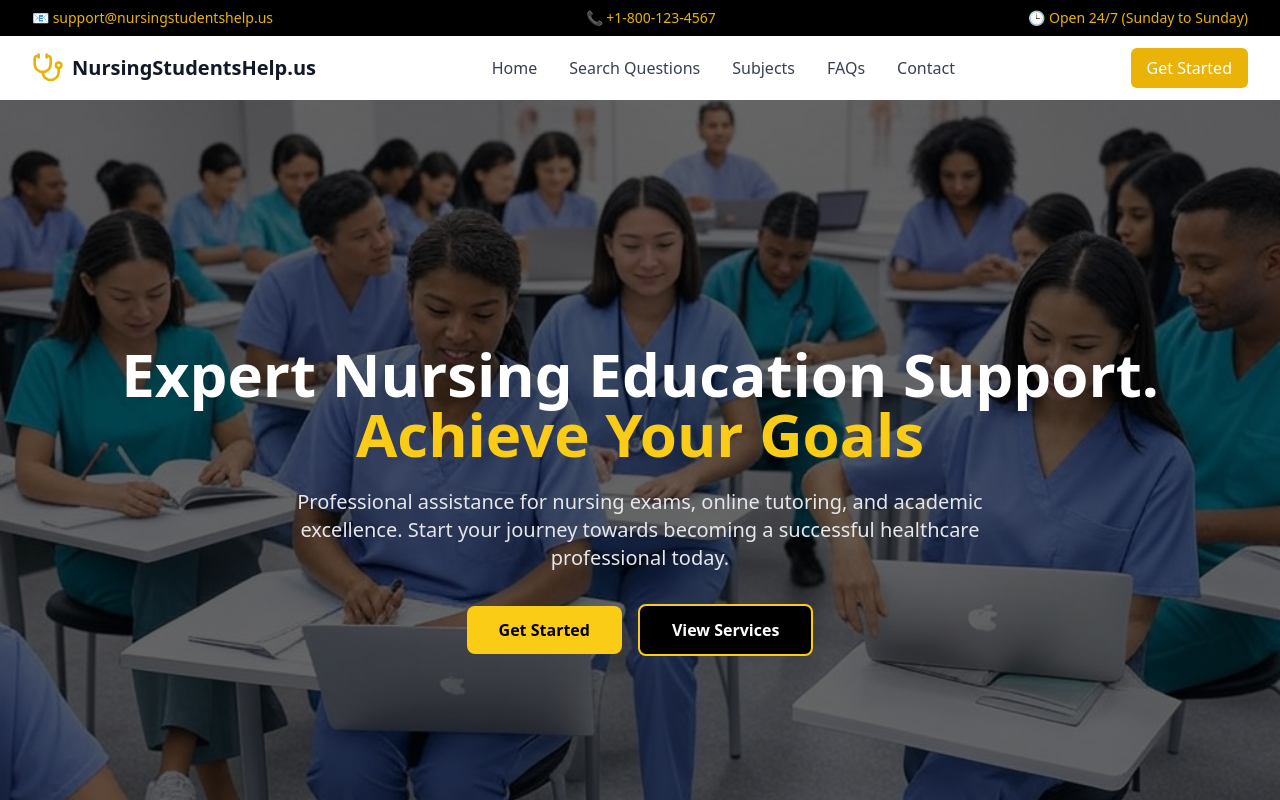
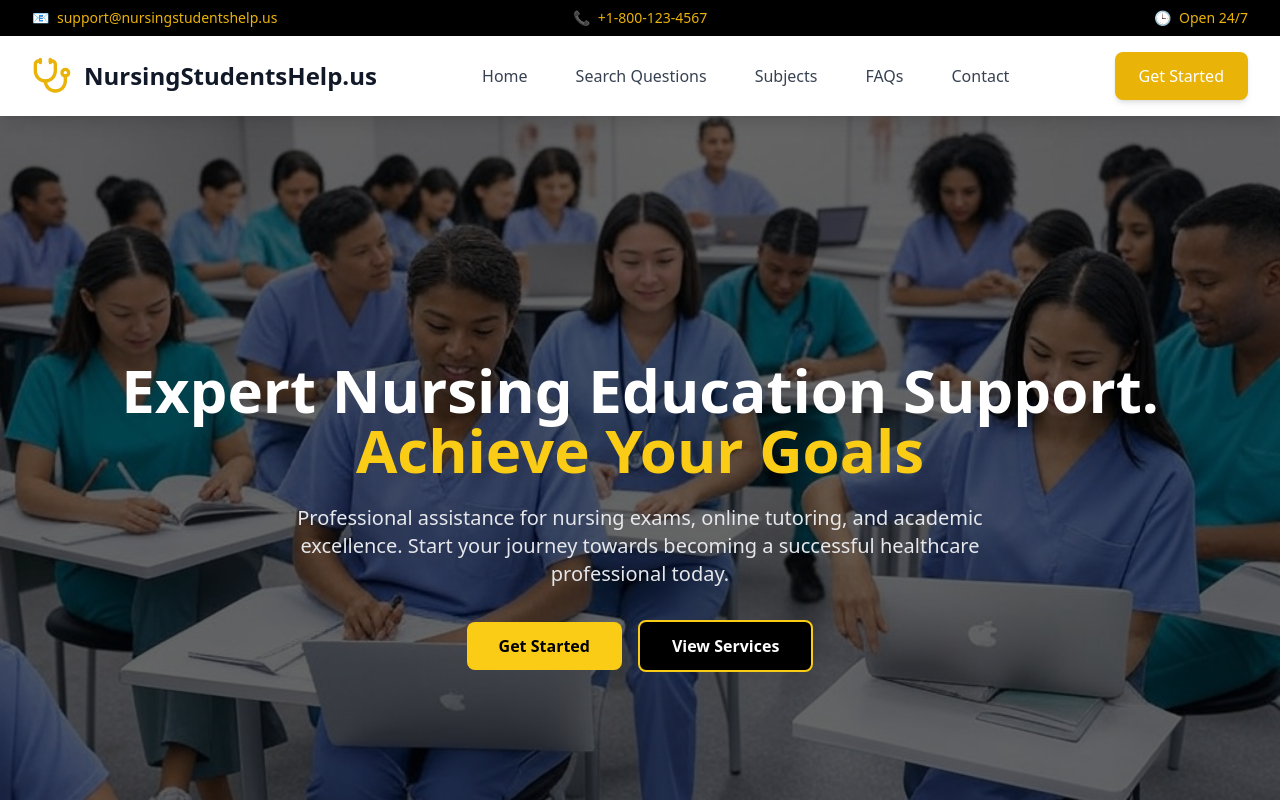
Before and after one commit to Mwangea/nursing-students-help, a React (Vite) app in the folder frontend/: page / in a window 1280 px wide. Shown: the top 800 px of the page. Built offline with nearby package versions, Linux system fonts and the light colour scheme.

Commit message:
fix: header section

```diff
--- a/frontend/src/components/common/Header.tsx
+++ b/frontend/src/components/common/Header.tsx
@@ -1,118 +1,162 @@
 import { Stethoscope, Menu, X } from 'lucide-react';
-import { useState } from 'react';
-import { Link } from 'react-router-dom';
+import { useState, useEffect } from 'react';
+import { Link, useLocation } from 'react-router-dom';
 
 export default function Header() {
   const [menuOpen, setMenuOpen] = useState(false);
+  const location = useLocation();
+
+  // Close menu when location changes (route navigation)
+  useEffect(() => {
+    setMenuOpen(false);
+  }, [location]);
+
+  // Prevent background scrolling when menu is open
+  useEffect(() => {
+    if (menuOpen) {
+      document.body.style.overflow = 'hidden';
+    } else {
+      document.body.style.overflow = 'unset';
+    }
+
+    // Cleanup effect
+    return () => {
+      document.body.style.overflow = 'unset';
+    };
+  }, [menuOpen]);
 
   return (
-    <header className="bg-white shadow-sm">
+    <header className="sticky top-0 z-50">
       {/* Top Bar */}
       <div className="bg-black text-yellow-500 py-2 text-sm hidden sm:block">
-        <div className="max-w-7xl mx-auto px-4 sm:px-6 lg:px-8 flex justify-between">
-          <div>
-            📧 <a href="mailto:support@nursingstudentshelp.us" className="hover:underline">support@nursingstudentshelp.us</a>
+        <div className="max-w-7xl mx-auto px-4 sm:px-6 lg:px-8">
+          <div className="grid grid-cols-3 gap-4">
+            <div className="flex items-center space-x-2">
+              <span>📧</span>
+              <a href="mailto:support@nursingstudentshelp.us" className="hover:text-white transition-colors">
+                support@nursingstudentshelp.us
+              </a>
             </div>
-          <div>
-            📞 <a href="tel:+18001234567" className="hover:underline">+1-800-123-4567</a>
+            <div className="flex items-center justify-center space-x-2">
+              <span>📞</span>
+              <a href="tel:+18001234567" className="hover:text-white transition-colors">
+                +1-800-123-4567
+              </a>
             </div>
-          <div>
-            🕒 Open 24/7 (Sunday to Sunday)
+            <div className="flex items-center justify-end space-x-2">
+              <span>🕒</span>
+              <span>Open 24/7</span>
+            </div>
           </div>
         </div>
       </div>
 
       {/* Main Navbar */}
-      <nav className="max-w-7xl mx-auto px-4 sm:px-6 lg:px-8 h-16 flex items-center justify-between">
+      <nav className="bg-white shadow-lg">
+        <div className="max-w-7xl mx-auto px-4 sm:px-6 lg:px-8">
+          <div className="flex items-center justify-between h-20">
             {/* Logo Section */}
-        <div className="flex items-center space-x-2">
-          <Stethoscope className="h-8 w-8 text-yellow-500" />
-          <span className="text-xl font-bold text-gray-900">
+            <div className="flex-shrink-0 flex items-center space-x-3">
+              <Stethoscope className="h-10 w-10 text-yellow-500" />
+              <span className="text-2xl font-bold text-gray-900 hidden sm:block">
                 NursingStudentsHelp.us
+              </span>
+              <span className="text-xl font-bold text-gray-900 sm:hidden">
+                NSH.us
               </span>
             </div>
 
-        {/* Links for Larger Screens */}
-        <div className="hidden md:flex items-center space-x-8">
-          <Link to="/">
-          <div  className="text-gray-700 hover:text-yellow-500">
+            {/* Desktop Navigation */}
+            <div className="hidden md:flex items-center space-x-12">
+              <Link to="/" className="text-gray-700 hover:text-yellow-500 font-medium transition-colors">
                 Home
-          </div>
               </Link>
-          <Link to="/search-questions">
-          <div className="text-gray-700 hover:text-yellow-500">
+              <Link to="/search-questions" className="text-gray-700 hover:text-yellow-500 font-medium transition-colors">
                 Search Questions
-          </div>
               </Link>
-
-          <Link to="/subjects" className="text-gray-700 hover:text-yellow-500">
+              <Link to="/subjects" className="text-gray-700 hover:text-yellow-500 font-medium transition-colors">
                 Subjects
               </Link>
-          <Link to="/faq" className="text-gray-700 hover:text-yellow-500">
+              <Link to="/faq" className="text-gray-700 hover:text-yellow-500 font-medium transition-colors">
                 FAQs
               </Link>
-          <Link to="/contact" className="text-gray-700 hover:text-yellow-500">
+              <Link to="/contact" className="text-gray-700 hover:text-yellow-500 font-medium transition-colors">
                 Contact
               </Link>
             </div>
 
-        {/* Action Buttons */}
-        <div className="hidden md:flex items-center space-x-4">
+            {/* Action Button */}
+            <div className="hidden md:flex">
               <Link to="/register"
+                className="bg-yellow-500 text-white px-6 py-3 rounded-lg font-medium hover:bg-yellow-600 transition-colors shadow-md">
+                Get Started
+              </Link>
+            </div>
 
-            className="bg-yellow-500 text-white px-4 py-2 rounded-md hover:bg-yellow-600"
+            {/* Mobile Menu Button */}
+            <div className="md:hidden">
+              <button
+                onClick={() => setMenuOpen(!menuOpen)}
+                className="p-2 rounded-lg hover:bg-gray-100 transition-colors"
+                aria-label="Toggle menu"
+              >
+                <Menu className="h-6 w-6 text-gray-700" />
+              </button>
+            </div>
+          </div>
+        </div>
+
+        {/* Mobile Menu Overlay */}
+        {menuOpen && (
+          <div className="fixed inset-0 z-50 bg-black bg-opacity-50 md:hidden" onClick={() => setMenuOpen(false)}>
+            <div className="fixed inset-y-0 right-0 max-w-xs w-full bg-white shadow-lg transform transition-transform duration-200 ease-in-out"
+                 onClick={e => e.stopPropagation()}>
+              <div className="flex flex-col h-full">
+                <div className="p-4 border-b border-gray-200">
+                  <div className="flex items-center justify-between">
+                    <Stethoscope className="h-8 w-8 text-yellow-500" />
+                    <button
+                      onClick={() => setMenuOpen(false)}
+                      className="p-2 rounded-lg hover:bg-gray-100 transition-colors"
+                      aria-label="Close menu"
+                    >
+                      <X className="h-6 w-6 text-gray-700" />
+                    </button>
+                  </div>
+                </div>
+
+                <div className="flex-1 py-4">
+                  <div className="flex flex-col space-y-3 px-4">
+                    <Link to="/" className="text-gray-700 hover:text-yellow-500 py-2 transition-colors">
+                      Home
+                    </Link>
+                    <Link to="/search-questions" className="text-gray-700 hover:text-yellow-500 py-2 transition-colors">
+                      Search Questions
+                    </Link>
+                    <Link to="/subjects" className="text-gray-700 hover:text-yellow-500 py-2 transition-colors">
+                      Subjects
+                    </Link>
+                    <Link to="/faq" className="text-gray-700 hover:text-yellow-500 py-2 transition-colors">
+                      FAQs
+                    </Link>
+                    <Link to="/contact" className="text-gray-700 hover:text-yellow-500 py-2 transition-colors">
+                      Contact
+                    </Link>
+                  </div>
+                </div>
+
+                <div className="p-4 border-t border-gray-200">
+                  <Link to="/register"
+                    className="block w-full bg-yellow-500 text-white px-4 py-3 rounded-lg text-center font-medium hover:bg-yellow-600 transition-colors shadow-md"
                   >
                     Get Started
                   </Link>
                 </div>
-
-        {/* Menu Icon for Small Screens */}
-        <div className="md:hidden flex items-center">
-        <button onClick={() => setMenuOpen(!menuOpen)} aria-label="Toggle menu">
-            <Menu className="h-6 w-6 text-gray-700" />
-          </button>
               </div>
-      </nav>
-
-      {/* Mobile Menu */}
-      {menuOpen && (
-        <div className="md:hidden bg-white border-t border-gray-200">
-          <div className="flex flex-col px-4 py-2 space-y-2">
-            <div className="flex justify-between items-center">
-              <div className="flex items-center space-x-2">
-                <Stethoscope className="h-8 w-8 text-yellow-500" />
-                <span className="text-xl font-bold text-gray-900">
-                  NursingStudentsHelp.us
-                </span>
-              </div>
-              <button onClick={() => setMenuOpen(false)} aria-label="Close menu">
-                <X className="h-6 w-6 text-gray-700" />
-              </button>
-            </div>
-            <a href="/" className="text-gray-700 hover:text-yellow-500">
-              Home
-            </a>
-            <a href="#search" className="text-gray-700 hover:text-yellow-500">
-              Search Questions
-            </a>
-            <a href="#subjects" className="text-gray-700 hover:text-yellow-500">
-              Subjects
-            </a>
-            <a href="#faqs" className="text-gray-700 hover:text-yellow-500">
-              FAQs
-            </a>
-            <a href="#contact" className="text-gray-700 hover:text-yellow-500">
-              Contact
-            </a>
-            <button
-              onClick={() => (window.location.href = '/register')}
-              className="bg-yellow-500 text-white px-4 py-2 rounded-md hover:bg-yellow-600"
-            >
-              Get Started
-            </button>
             </div>
           </div>
         )}
+      </nav>
     </header>
   );
 }
```
Lines whose indentation alone changed are shown as unchanged.
